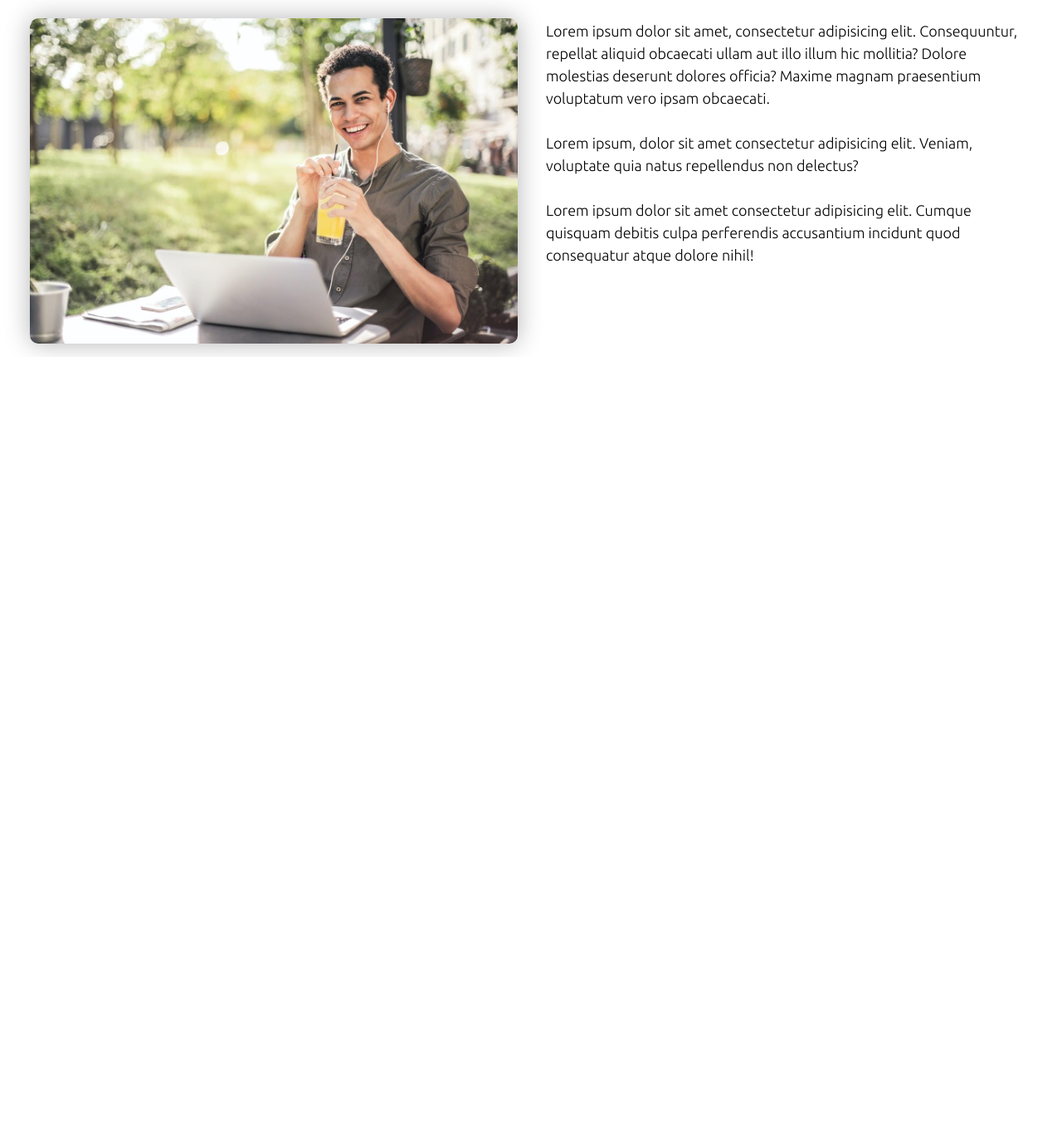
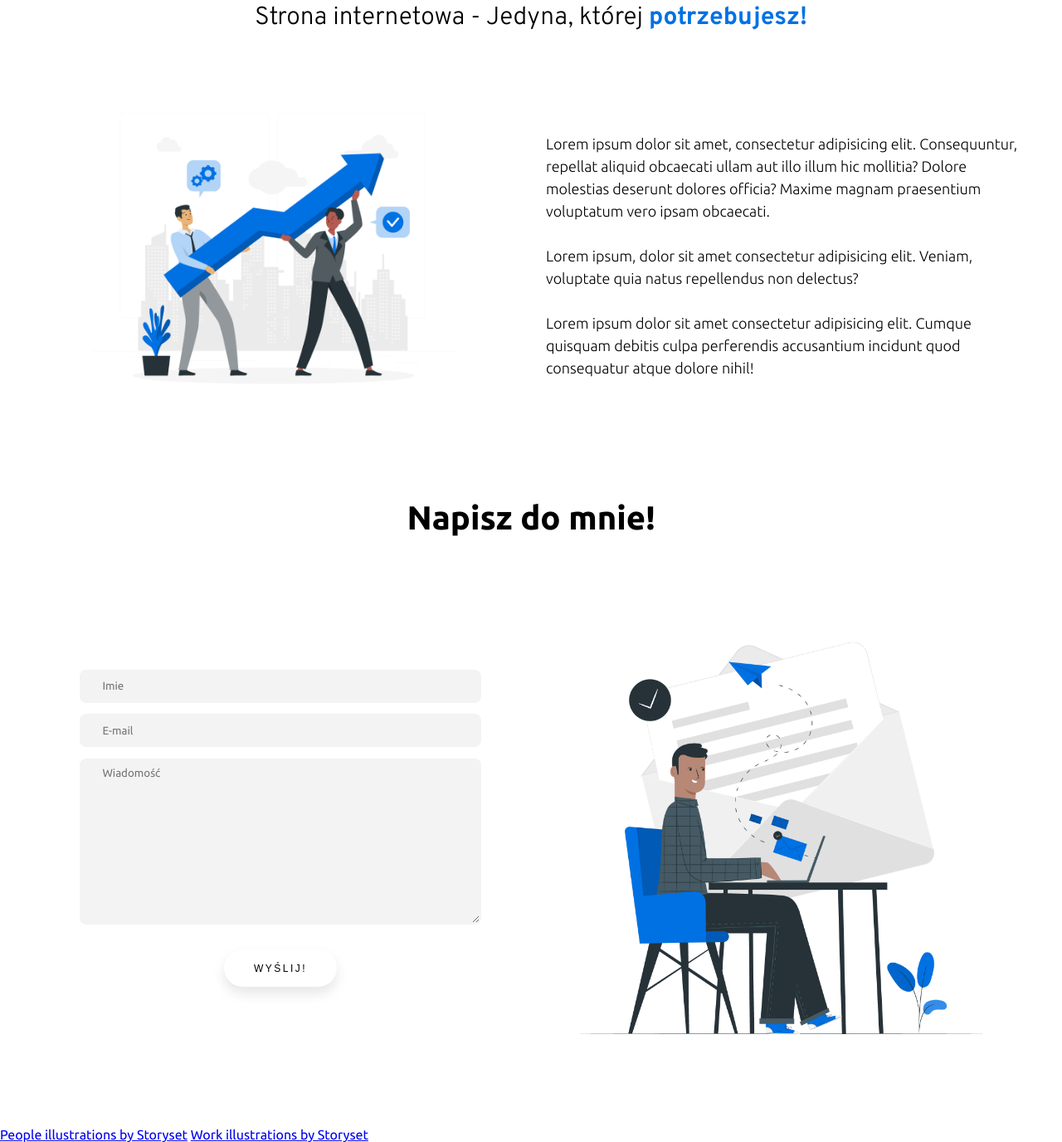
Before and after one commit to Kacperfreelancer/Portfolio-website, a website: page index.html in a window 1280 px wide. Shown: the part 1008-2384 px from the top of the page at 83% size. Before the commit the page ends 1438 px from the top, so only its background shows below. Drawn offline with Linux system fonts and the light colour scheme.

Commit message:
added section contact

```diff
--- a/index.html
+++ b/index.html
@@ -37,8 +37,7 @@
             </div>
             <div class="ofert__box">
                 <div class="ofert__box-img">
-                    <img src="./dist/img/ofert-img-mobile.jpg" class='ofert__box-img-mobile' alt="Moje zdjęcie">
-                    <img src="./dist/img/ofert-img-desktop.jpg" class='ofert__box-img-desktop' alt="Moje zdjęcie">
+                    <img src="./dist/img/ofert-section.png" class='ofert__box-img' alt="Moje zdjęcie">
                 </div>
                 <div class="ofert__box-text">
                     <p>Lorem ipsum dolor sit amet, consectetur adipisicing elit. Consequuntur, repellat aliquid
@@ -53,6 +52,29 @@
         </div>
     </div>
 
+    <div class="contact">
+        <div class="wrapper">
+            <h2 class="section-heading">Napisz do mnie!</h2>
+            <div class="contact__box">
+                <div class="contact__box-img">
+                    <img src="./dist/img/form-img.png" alt="Męzczyzna wysyłający maila">
+                </div>
+                <div class="contact__box-form">
+                    <form action="" class="contact__box-form-box">
+                        <input type="text" placeholder="Imie" class="common-input">
+                        <input type="mail" placeholder="E-mail" class="common-input">
+                        <textarea name="" id="" cols="30" rows="10" placeholder="Wiadomość"
+                            class="common-input"></textarea>
+                        <input type="submit" value="Wyślij!" class="common-btn">
+                    </form>
+                </div>
+            </div>
+        </div>
+    </div>
+
+
+    <a href="https://storyset.com/people">People illustrations by Storyset</a>
+    <a href="https://storyset.com/work">Work illustrations by Storyset</a>
     <script src="./dist/js/script.min.js"></script>
 </body>
 
--- a/src/sass/_components.scss
+++ b/src/sass/_components.scss
@@ -26,6 +26,61 @@
 //     }
 // }
 
+.common-input {
+    height: 40px;
+    line-height: 28px;
+    padding: 0.2em 1em;
+    padding-left: 2.5rem;
+    border: 2px solid transparent;
+    border-radius: 8px;
+    outline: none;
+    background-color: #f3f3f4;
+    color: #0d0c22;
+    transition: .3s ease;
+    margin: 0.5em auto;
+    width: 80%;
+    font-family: 'Ubuntu';
+}
+
+textarea {
+    resize: vertical;
+    min-height: 200px;
+}
+
+.common-btn {
+    padding: 1.3em 3em;
+    margin: 2em 0;
+    font-size: 12px;
+    text-transform: uppercase;
+    letter-spacing: 2.5px;
+    font-weight: 500;
+    color: #000;
+    background-color: #fff;
+    border: none;
+    border-radius: 45px;
+    box-shadow: 0px 8px 15px rgba(0, 0, 0, 0.1);
+    transition: all 0.3s ease 0s;
+    cursor: pointer;
+    outline: none;
+
+    &:hover {
+        background-color: $main-blue;
+        box-shadow: 0px 15px 20px rgba(30, 36, 204, 0.4);
+        color: #fff;
+        transform: translateY(-7px);
+    }
+
+    &:active {
+        transform: translateY(-1px);
+    }
+}
+
+.section-heading {
+    text-align: center;
+    margin: 1em 0;
+    font-size: 4rem;
+}
+
 .main-color {
     color: $main-blue;
     font-weight: 700;
--- a/src/sass/main.scss
+++ b/src/sass/main.scss
@@ -15,6 +15,10 @@ html {
 body {
     font-size: 1.6rem;
     font-family: 'Ubuntu', sans-serif;
+}
+
+img {
+    max-width: 100%;
 }
 
 
@@ -106,13 +110,6 @@ body {
 
             & img {
                 max-width: 100%;
-                border-radius: 10px;
-                object-fit: cover;
-                box-shadow: 0 0 30px $black-shadow;
-            }
-
-            &-desktop {
-                display: none;
             }
         }
 
@@ -122,6 +119,27 @@ body {
             font-size: 1.6rem;
             font-weight: 300;
             text-align: left;
+        }
+    }
+}
+
+.contact {
+    margin: 2em 0;
+
+    &__box {
+        width: 100%;
+        display: flex;
+        flex-direction: column;
+        padding: 1em;
+
+        &-form {
+
+            &-box {
+                display: flex;
+                flex-direction: column;
+                justify-content: center;
+                align-items: center;
+            }
         }
     }
 }
@@ -183,14 +201,49 @@ body {
         }
 
         &__box {
+            flex-direction: row;
+            justify-content: center;
+            align-items: center;
+
+            &-img {
+                width: 50%;
+
+                & img {
+                    width: 80%;
+                }
+            }
 
             &-text {
-                width: 70%;
+                width: 50%;
                 font-size: 1.8rem;
             }
         }
     }
+
+    .contact {
+        &__box {
+            flex-direction: row;
+
+            &-img {
+                width: 50%;
+                order: 1;
+            }
+
+            &-form {
+                width: 50%;
+                display: flex;
+                justify-content: center;
+                align-items: center;
+
+                &-box {
+                    width: 100%;
+                }
+            }
+        }
+    }
 }
+
+
 
 @media(min-width:992px) {
     .intro__text-heading {
@@ -215,7 +268,6 @@ body {
         }
 
         &__box {
-            flex-direction: row;
 
             &-img {
                 width: 50%;
@@ -244,6 +296,14 @@ body {
 
 }
 
+@media(min-width:1500px) {
+    .intro {
+        background-image: url('../../dist/img/intro-bg-large.jpg');
+    }
+
+}
+
+
 
 // ============
 // Key Frames
```
Also changed, not shown: dist/css/main.min.css, dist/img/form-img.png (added), dist/img/ofert-section.png (added), src/img/form-img.png (added), src/img/ofert-section.png (added), 2 other files.
